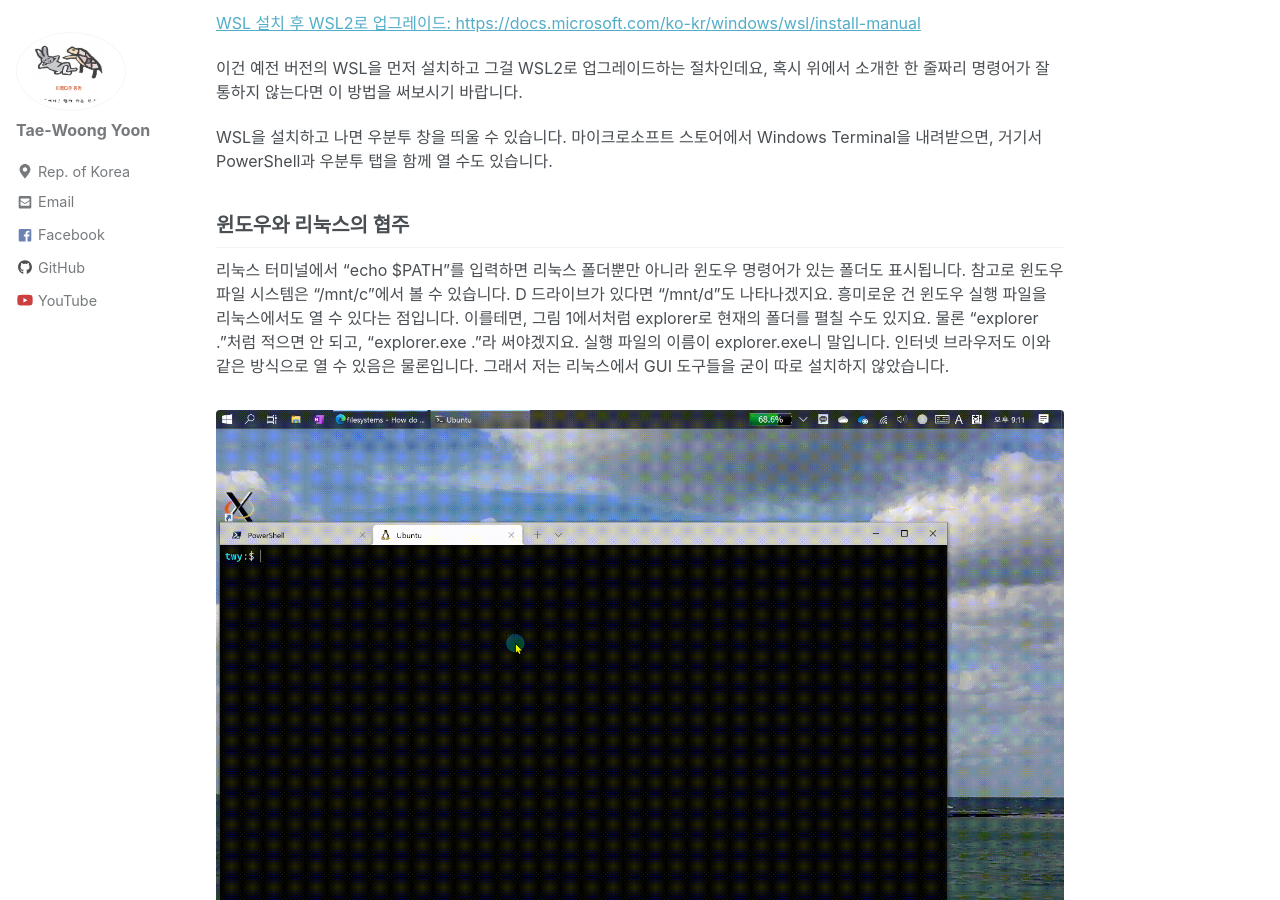
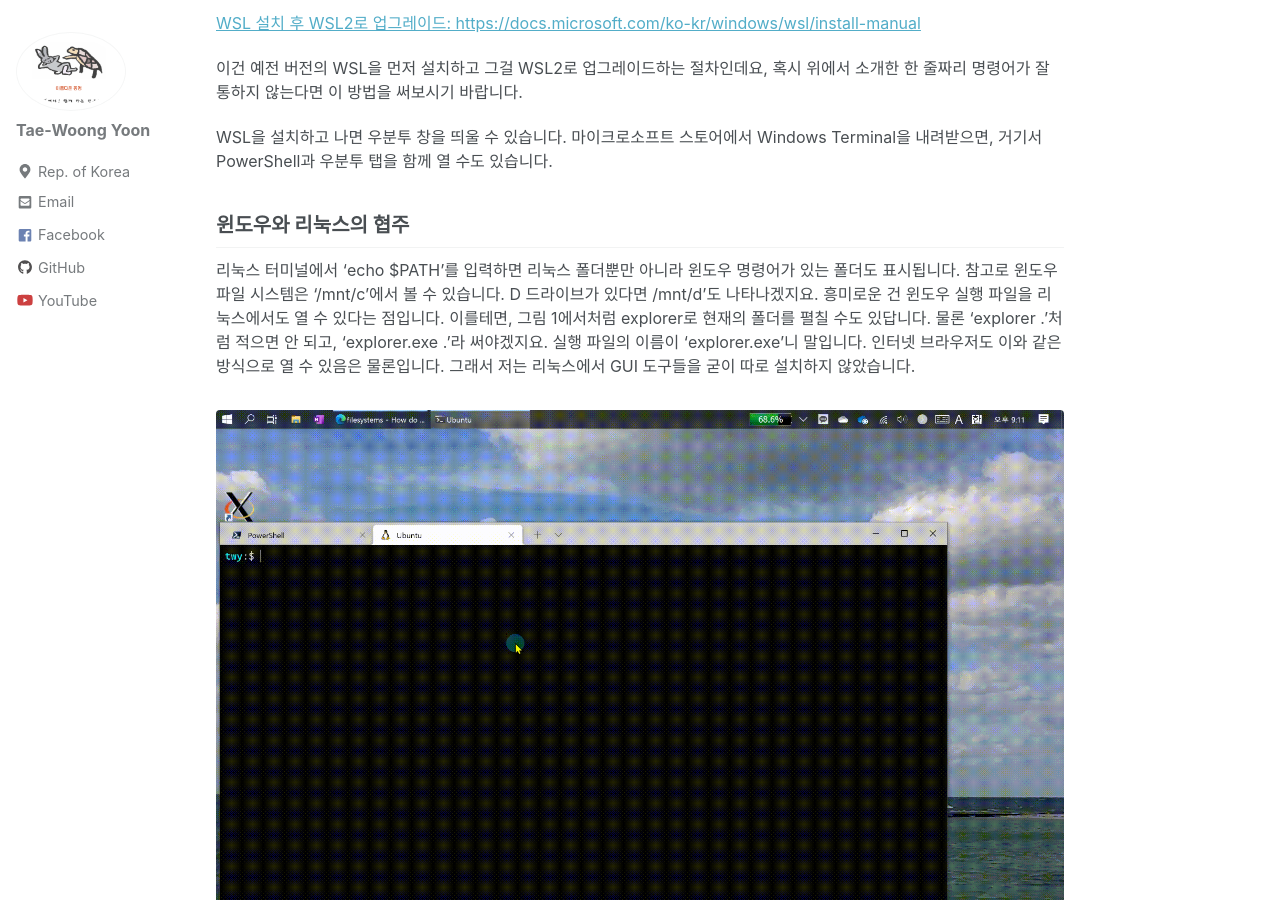
Before and after one commit to twy80/mkkim85.github.io, a Jekyll site: the page built from _posts/2021-10-08-wsl.md, in a window 1280 px wide and 900 px high, scrolled down 865 px. Built offline with Jekyll 4.4.1, drawn with Linux system fonts in a browser that asks for light colours; nearby versions of some CDN libraries; some of the changed text lies outside the part shown.

Commit message:
Update 2021-10-08-wsl.md

````diff
--- a/_posts/2021-10-08-wsl.md
+++ b/_posts/2021-10-08-wsl.md
@@ -37,7 +37,7 @@
 
 ## 윈도우와 리눅스의 협주
 
-리눅스 터미널에서 "echo $PATH"를 입력하면 리눅스 폴더뿐만 아니라 윈도우 명령어가 있는 폴더도 표시됩니다. 참고로 윈도우 파일 시스템은 "/mnt/c"에서 볼 수 있습니다. D 드라이브가 있다면 "/mnt/d"도 나타나겠지요. 흥미로운 건 윈도우 실행 파일을 리눅스에서도 열 수 있다는 점입니다. 이를테면, 그림 1에서처럼 explorer로 현재의 폴더를 펼칠 수도 있지요. 물론 "explorer ."처럼 적으면 안 되고, "explorer.exe ."라 써야겠지요. 실행 파일의 이름이 explorer.exe니 말입니다. 인터넷 브라우저도 이와 같은 방식으로 열 수 있음은 물론입니다. 그래서 저는 리눅스에서 GUI 도구들을 굳이 따로 설치하지 않았습니다.
+리눅스 터미널에서 'echo $PATH'를 입력하면 리눅스 폴더뿐만 아니라 윈도우 명령어가 있는 폴더도 표시됩니다. 참고로 윈도우 파일 시스템은 '/mnt/c'에서 볼 수 있습니다. D 드라이브가 있다면 /mnt/d'도 나타나겠지요. 흥미로운 건 윈도우 실행 파일을 리눅스에서도 열 수 있다는 점입니다. 이를테면, 그림 1에서처럼 explorer로 현재의 폴더를 펼칠 수도 있답니다. 물론 'explorer .'처럼 적으면 안 되고, 'explorer.exe .'라 써야겠지요. 실행 파일의 이름이 'explorer.exe'니 말입니다. 인터넷 브라우저도 이와 같은 방식으로 열 수 있음은 물론입니다. 그래서 저는 리눅스에서 GUI 도구들을 굳이 따로 설치하지 않았습니다.
 
 <figure>
     <img src="/assets/images/wsl.gif">
@@ -83,7 +83,7 @@
 jupyter notebook --no-browser
 ```
 
-마지막으로 예를 하나 들겠습니다. 그림 3과 4는 같은 프로그램을 윈도우와 리눅스에서 돌린 모습니다. 물론 같은 기계에서요.
+마지막으로 예를 하나 들겠습니다. 그림 3과 4는 같은 프로그램을 윈도우와 리눅스에서 돌린 모습니다. 물론 같은 기계에서요. 윈도우와 리눅스 모두 비슷한 속도로 프로그램을 실행하고 있습니다.
 
 <figure>
     <img src="https://twy80.github.io/assets/images/VScode_win.jpg">
@@ -95,4 +95,4 @@
     <figcaption>그림 4. VSCode에서 리눅스 파이썬 돌리기</figcaption>
 </figure>
 
-윈도우와 리눅스 모두 비슷한 속도로 프로그램을 실행하는 모습이 나타나더군요. 제대로 된 리눅스를 윈도우에서 이렇듯 가볍게 사용해보는 건 정말 멋진 경험이었습니다.
+제대로 된 리눅스를 윈도우에서 이렇듯 가볍게 사용해보는 건 정말 멋진 경험이었습니다.
````
